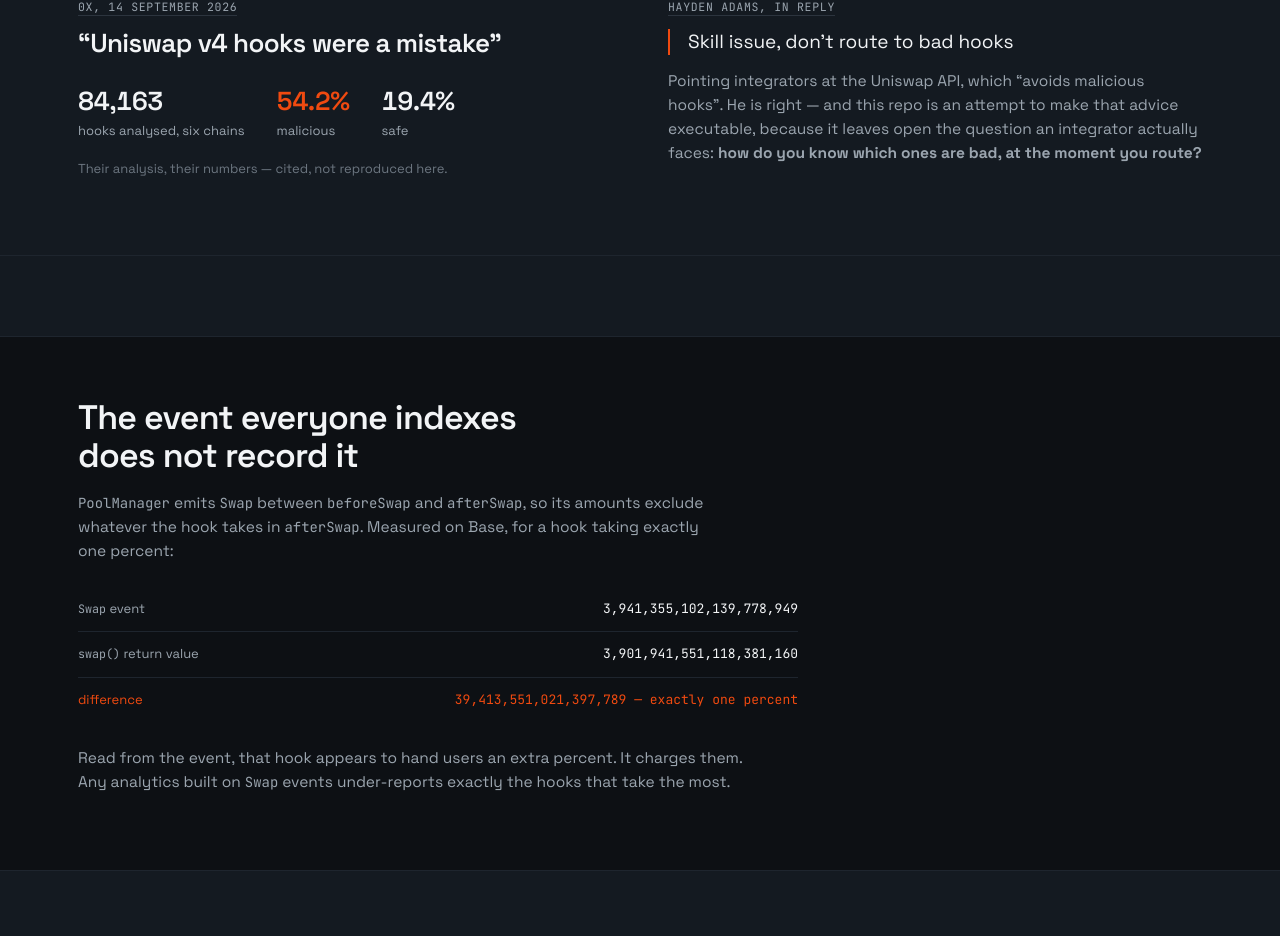
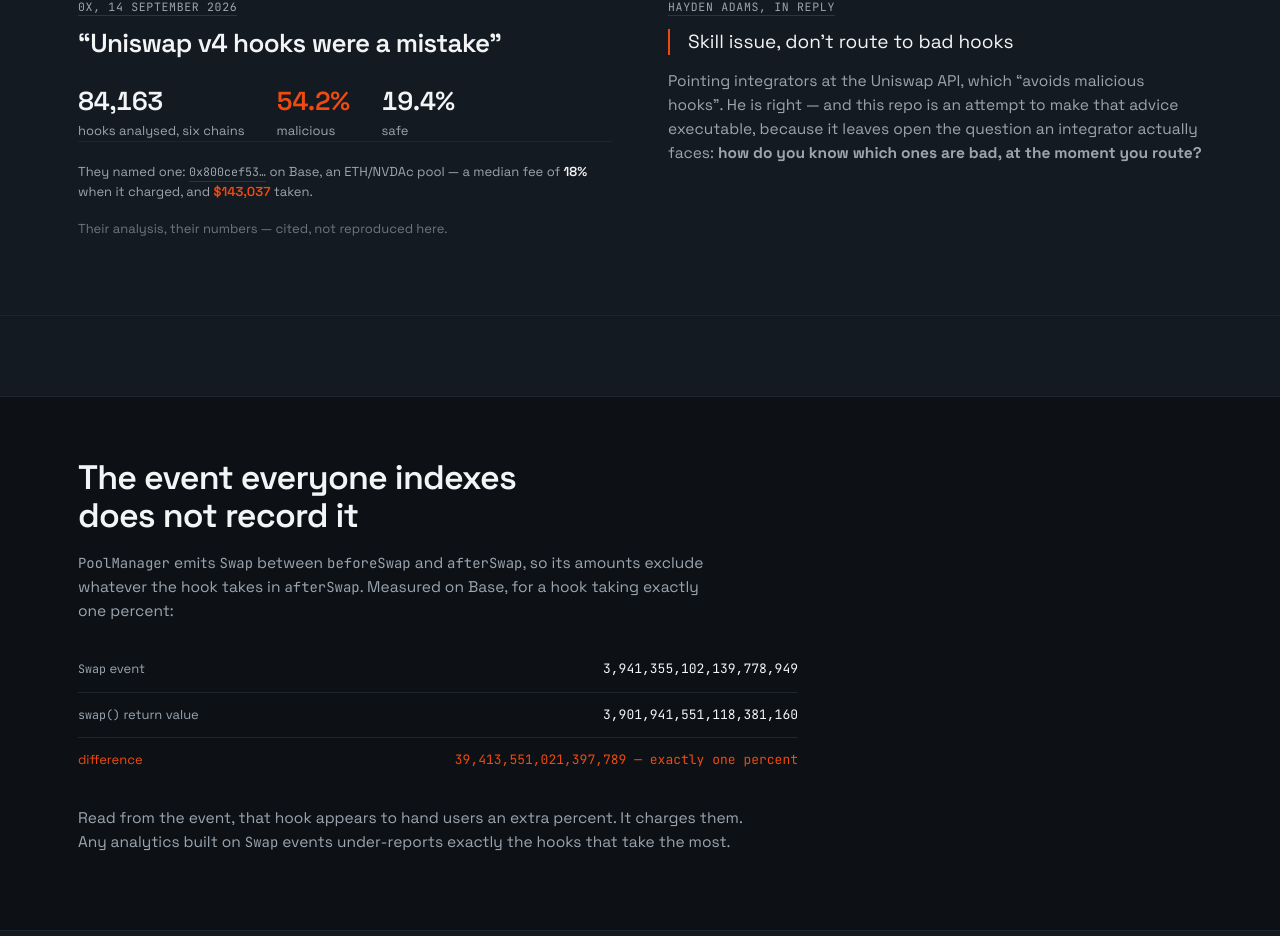
Before and after one commit to Aman035/sworn, a Next.js app in the folder app/: page / in a window 1280 px wide. Shown: the part 1073-2009 px from the top of the page. Built offline with nearby package versions, Linux system fonts and the light colour scheme.

Commit message:
cite the named hook and the dollars it took

```diff
--- a/app/src/app/globals.css
+++ b/app/src/app/globals.css
@@ -1281,3 +1281,22 @@
 .grid a:visited {
   color: inherit;
 }
+
+.origin-named {
+  margin: 26px 0 0;
+  padding-top: 20px;
+  border-top: 1px solid var(--rule);
+  font-size: var(--t-s);
+  line-height: 1.5;
+  color: var(--ink-2);
+  max-width: 44ch;
+}
+
+.origin-named b {
+  color: var(--ink);
+  font-weight: 600;
+}
+
+.origin-named b.bad {
+  color: var(--signal);
+}
--- a/app/src/app/page.tsx
+++ b/app/src/app/page.tsx
@@ -80,6 +80,17 @@
                   <b>19.4%</b> safe
                 </li>
               </ul>
+              <p className="origin-named">
+                They named one:{' '}
+                <a
+                  href="https://basescan.org/address/0x800cef53c3fd41109dffec62e5251bdd7acba5c7"
+                  rel="noreferrer noopener"
+                >
+                  <code>0x800cef53…</code>
+                </a>{' '}
+                on Base, an ETH/NVDAc pool — a median fee of <b>18%</b> when it charged, and{' '}
+                <b className="bad">$143,037</b> taken.
+              </p>
               <p className="fineprint">
                 Their analysis, their numbers — cited, not reproduced here.
               </p>
```
Also changed, not shown: 3 other files (tests, documents, lock files or other folders).
